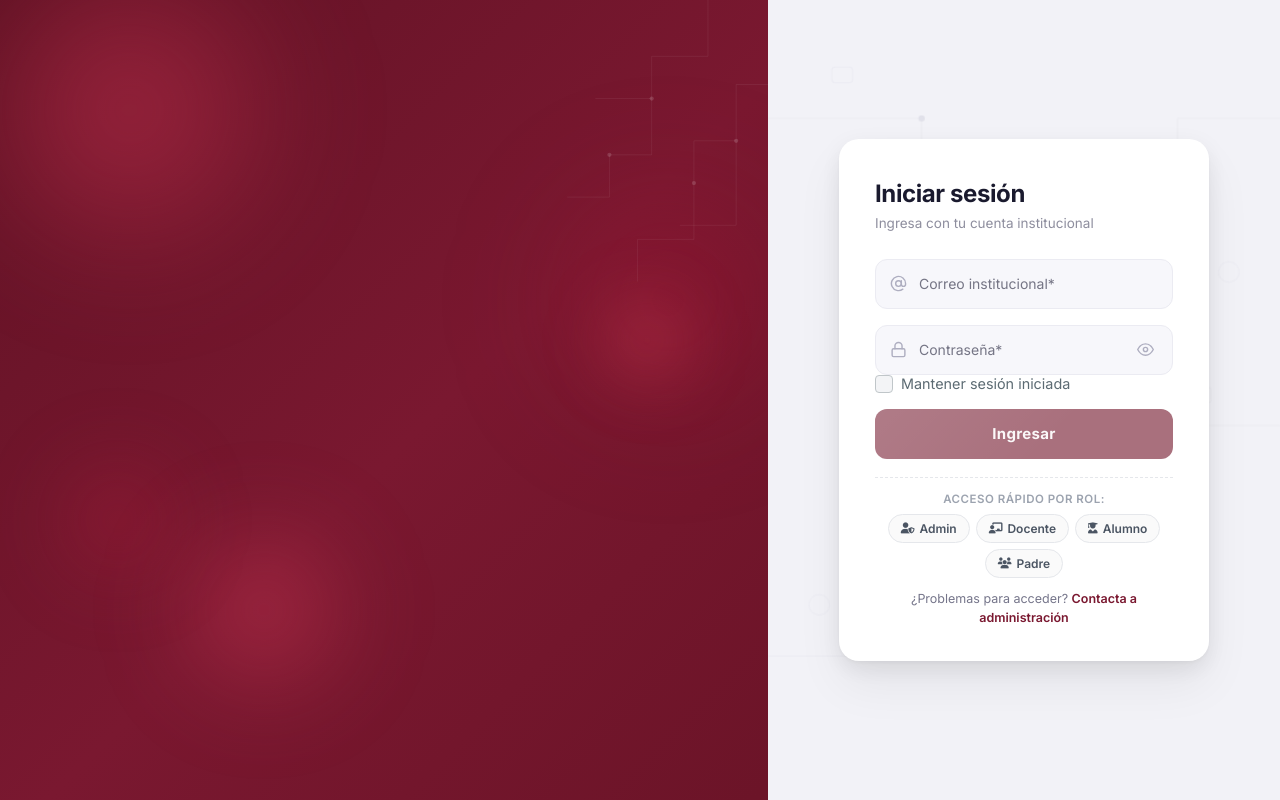
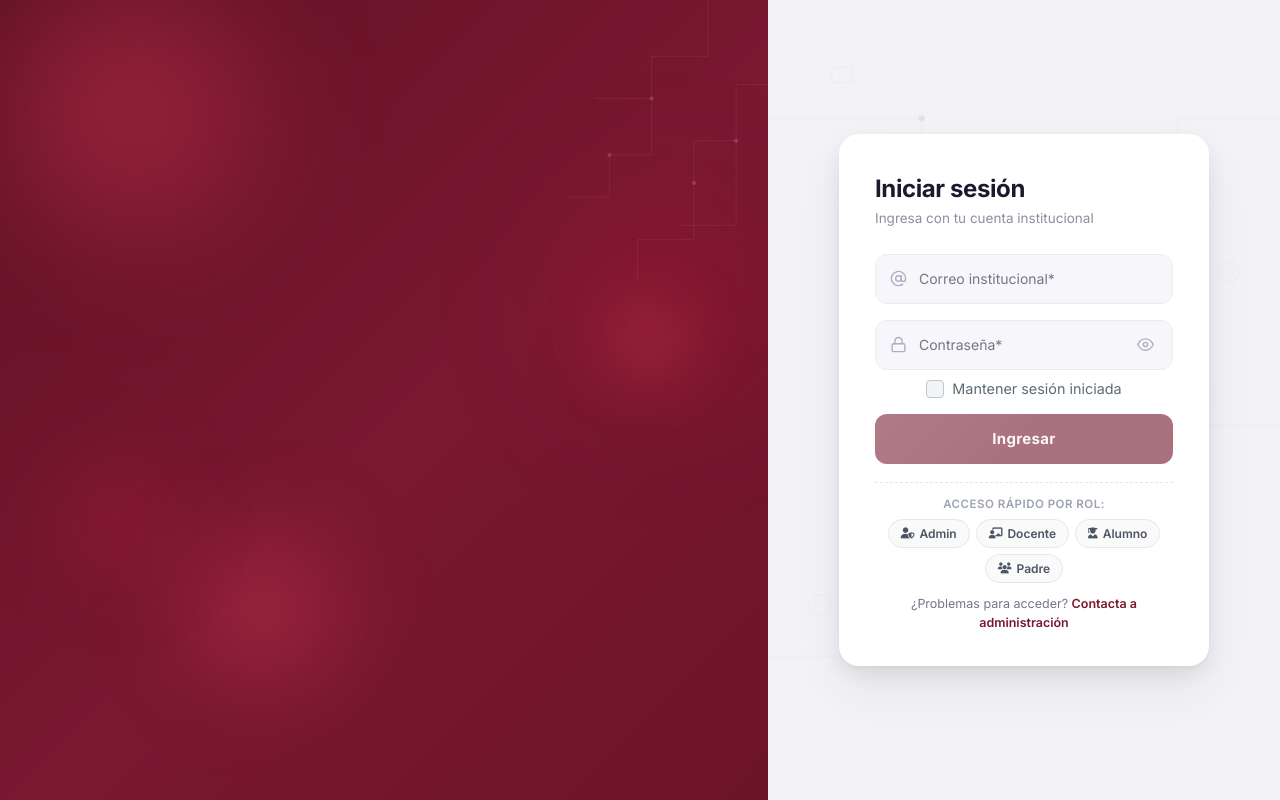
Before and after one commit to executEdd/IMPULSO, an Angular app in the folder frontend/: page /login in a window 1280 px wide. Built offline with nearby package versions, Linux system fonts and the light colour scheme; no server answers.

Commit message:
fix(frontend): center remember-me checkbox

```diff
--- a/frontend/src/app/features/auth/login/login.css
+++ b/frontend/src/app/features/auth/login/login.css
@@ -489,7 +489,10 @@
 
 /* Custom Animated Checkbox */
 .remember-wrap {
-  margin-top: -5px;
+  margin-top: 5px;
+  display: flex;
+  justify-content: center;
+  width: 100%;
 }
 .custom-checkbox-label {
   display: flex;
```
